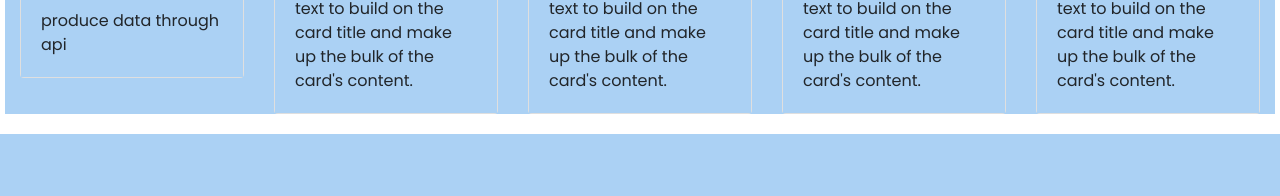
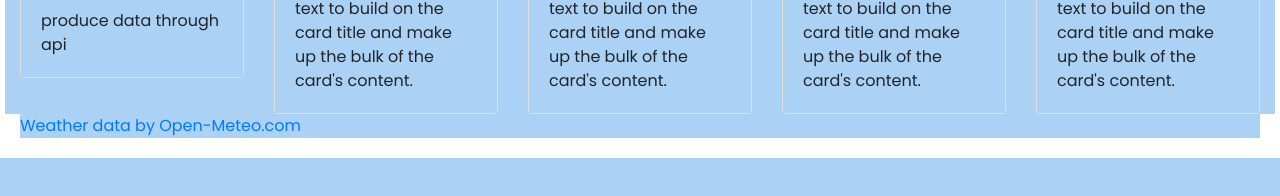
Before and after one commit to ginamarie14/module-6-assignment, a plain HTML site: page index.html in a window 1280 px wide. Shown: the part 362-558 px from the top of the page. Drawn offline with nearby package versions, Linux system fonts and the light colour scheme.

Commit message:
Update index.html
Added open meteo link

```diff
--- a/index.html
+++ b/index.html
@@ -70,6 +70,8 @@
             </section>
           </div>
         </div>
-
+        <footer>
+            <a href="https://open-meteo.com/">Weather data by Open-Meteo.com</a>
+        </footer>
     </body>
 </html>
```
